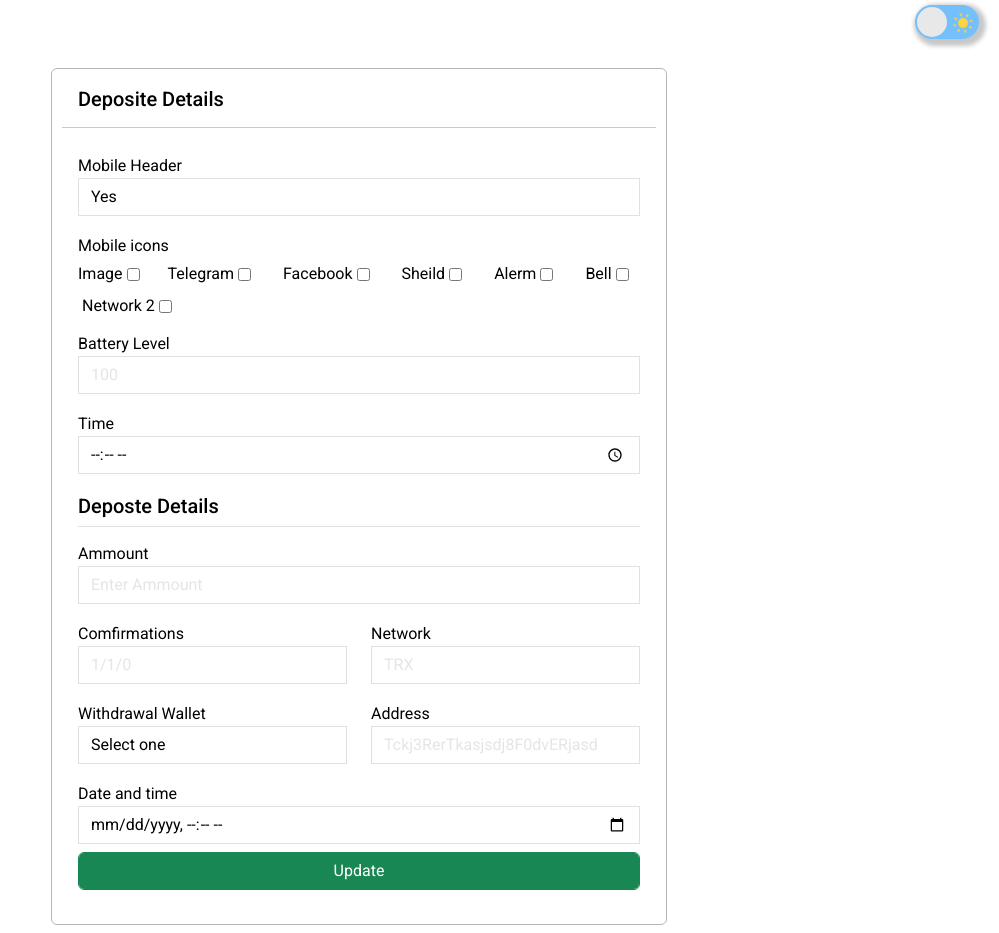
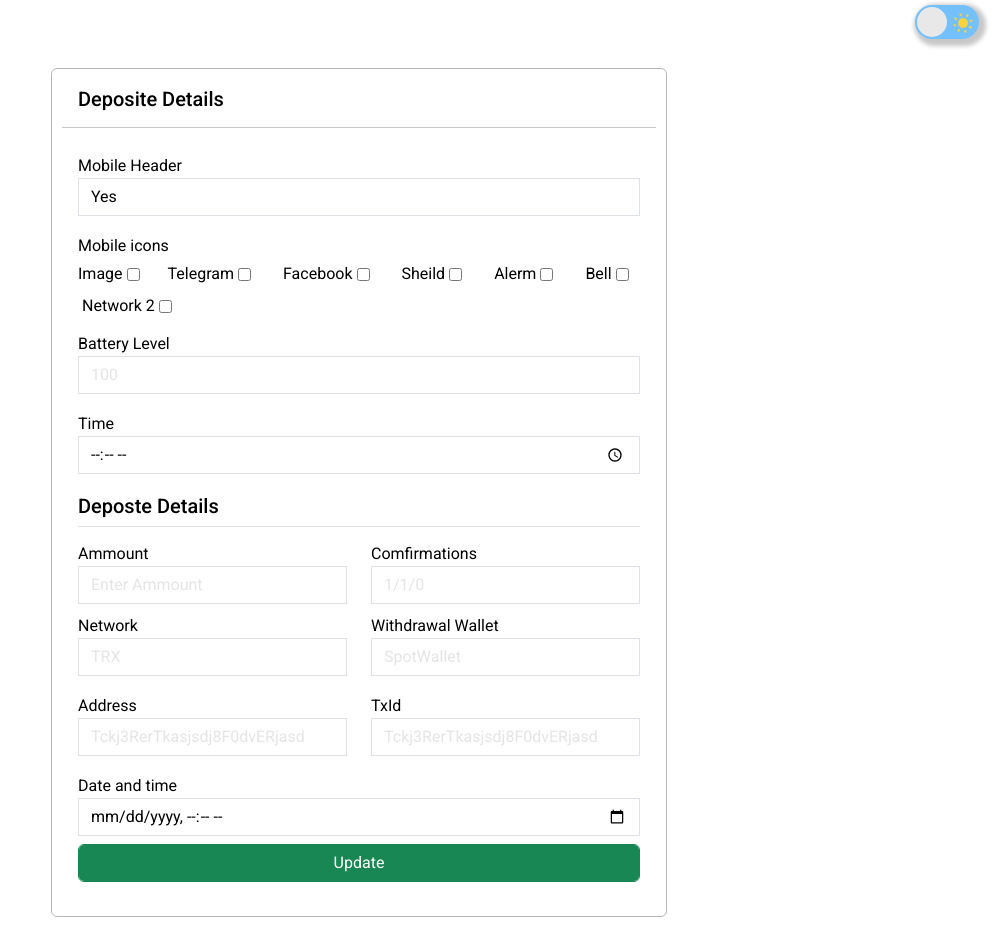
Before and after one commit to PronayBormon/depositeScreenshort, a plain HTML site: page index.html in a window 1280 px wide. Shown: the whole page, without its empty margins (281-1280 px from the left). Drawn offline with nearby package versions, Linux system fonts and the light colour scheme.

Commit message:
txid add

```diff
--- a/index.html
+++ b/index.html
@@ -102,34 +102,36 @@
                                     <div class="border">
                                         <h5>Deposte Details</h5>
                                     </div>
-                                    <div class="mb-2">
-                                        <label for="">Ammount </label>
-                                        <input type="number" name="" placeholder="Enter Ammount" class="form-control">
+                                    <div class="row">
+                                        <div class="col-6">
+                                            <label for="">Ammount </label>
+                                            <input type="number" name="" placeholder="Enter Ammount" class="form-control">
+                                        </div>
+                                        <div class="col-6">
+                                            <label for="">Comfirmations </label>
+                                            <input type="text" name="" placeholder="1/1/0" class="form-control">
+                                        </div>
                                     </div>
                                     <div class="mb-2">
                                         <div class="row">
                                             <div class="col-6">
-                                                <label for="">Comfirmations </label>
-                                                <input type="text" name="" placeholder="1/1/0" class="form-control">
+                                                <label for="">Network</label>
+                                                <input type="text" name="" placeholder="TRX" class="form-control">
                                             </div>
                                             <div class="col-6">
-                                                <label for="">Network</label>
-                                                <input type="text" name="" placeholder="TRX" class="form-control">
+                                                <label for="">Withdrawal Wallet </label>
+                                                <input type="text" name="" placeholder="SpotWallet" class="form-control">
                                             </div>
                                         </div>
                                     </div>
                                     <div class="mb-2">
                                         <div class="row">
                                             <div class="col-6">
-                                                <label for="">Withdrawal Wallet </label>
-                                                <select name="" id="" class="form-control">
-                                                    <option value="" disabled selected>Select one </option>
-                                                    <option value="">TRX</option>
-                                                    <option value="">TDX</option>
-                                                </select>
+                                                <label for="">Address </label>
+                                                <input type="text" name="" placeholder="Tckj3RerTkasjsdj8F0dvERjasd" class="form-control">
                                             </div>
                                             <div class="col-6">
-                                                <label for="">Address </label>
+                                                <label for="">TxId </label>
                                                 <input type="text" name="" placeholder="Tckj3RerTkasjsdj8F0dvERjasd" class="form-control">
                                             </div>
                                         </div>
```
